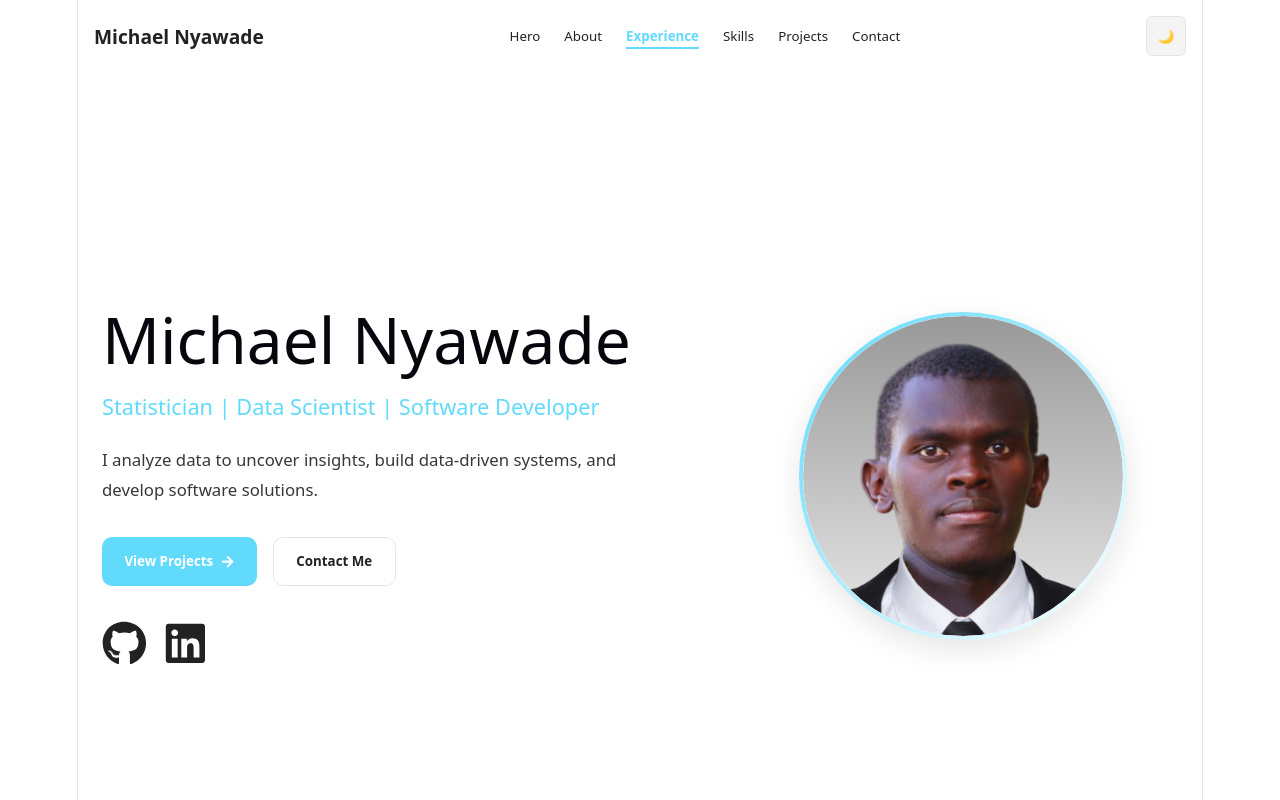
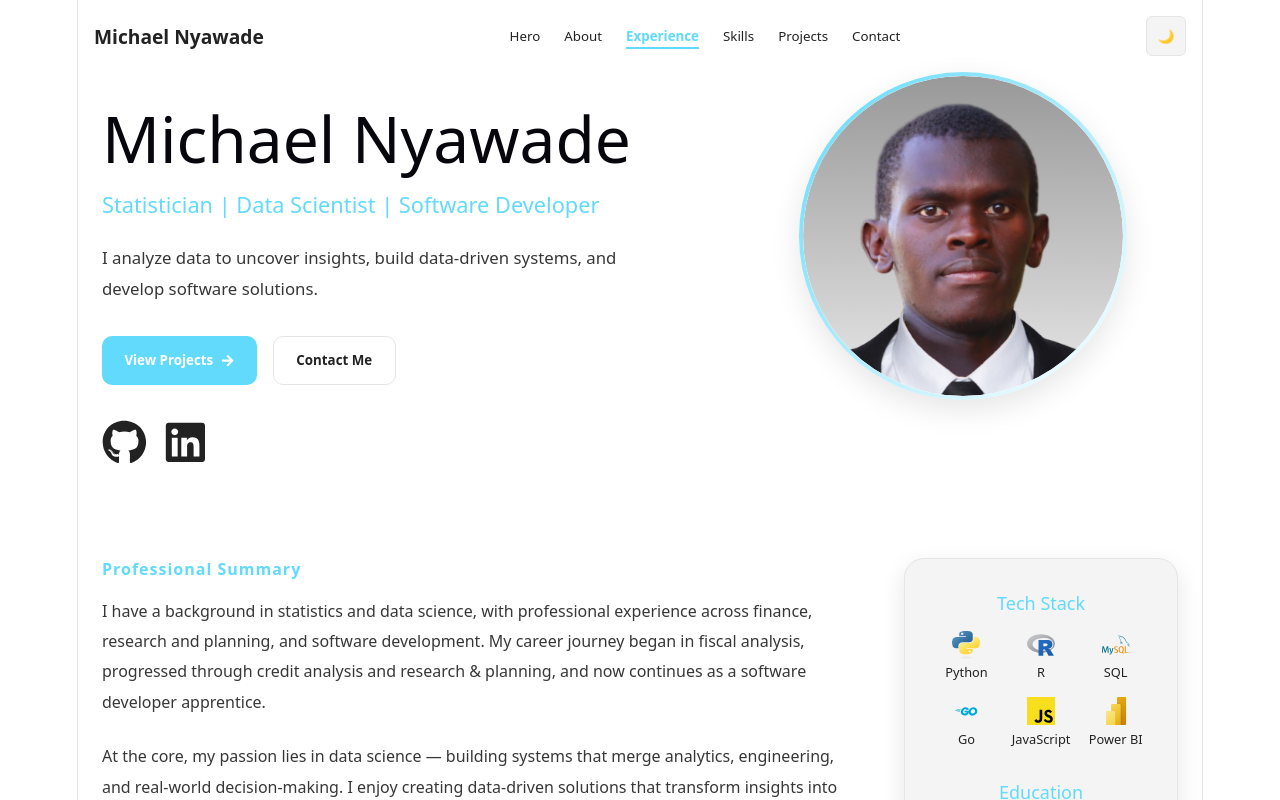
Before and after one commit to Michael-Nyawade/Michael-Nyawade.github.io, a React (Vite) app: page / in a window 1280 px wide. Shown: the top 800 px of the page. Built offline with nearby package versions, Linux system fonts and the light colour scheme.

Commit message:
Removed excessive hero section height

```diff
--- a/src/sections/Hero.jsx
+++ b/src/sections/Hero.jsx
@@ -16,12 +16,13 @@ export default function Hero() {
     <section
       id="hero"
       style={{
-        minHeight: "85vh",
         display: "flex",
-        alignItems: "center",
+        alignItems: "flex-start",
         justifyContent: "space-between",
         gap: "4rem",
-        padding: "4rem 1.5rem",
+        padding: "1rem 1.5rem",
+        paddingTop: "0",
+        paddingBottom: "0",
         flexWrap: "wrap",
       }}
     >
--- a/src/styles.css
+++ b/src/styles.css
@@ -5,7 +5,7 @@ html {
 
 /* Section spacing */
 section {
-  padding: 4rem 0;
+  padding: 1.5rem 0;
 }
 
 /* Project grid */
```
